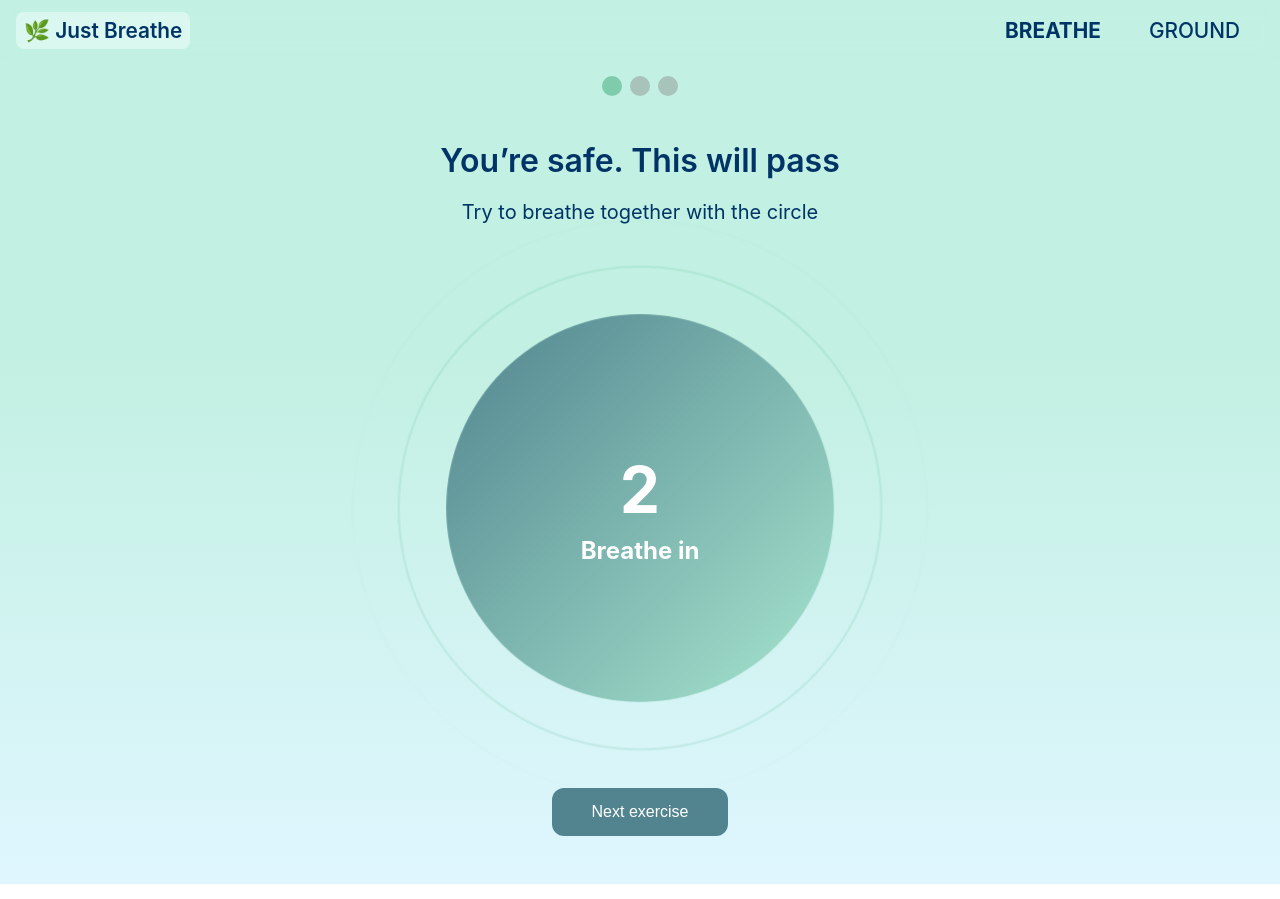
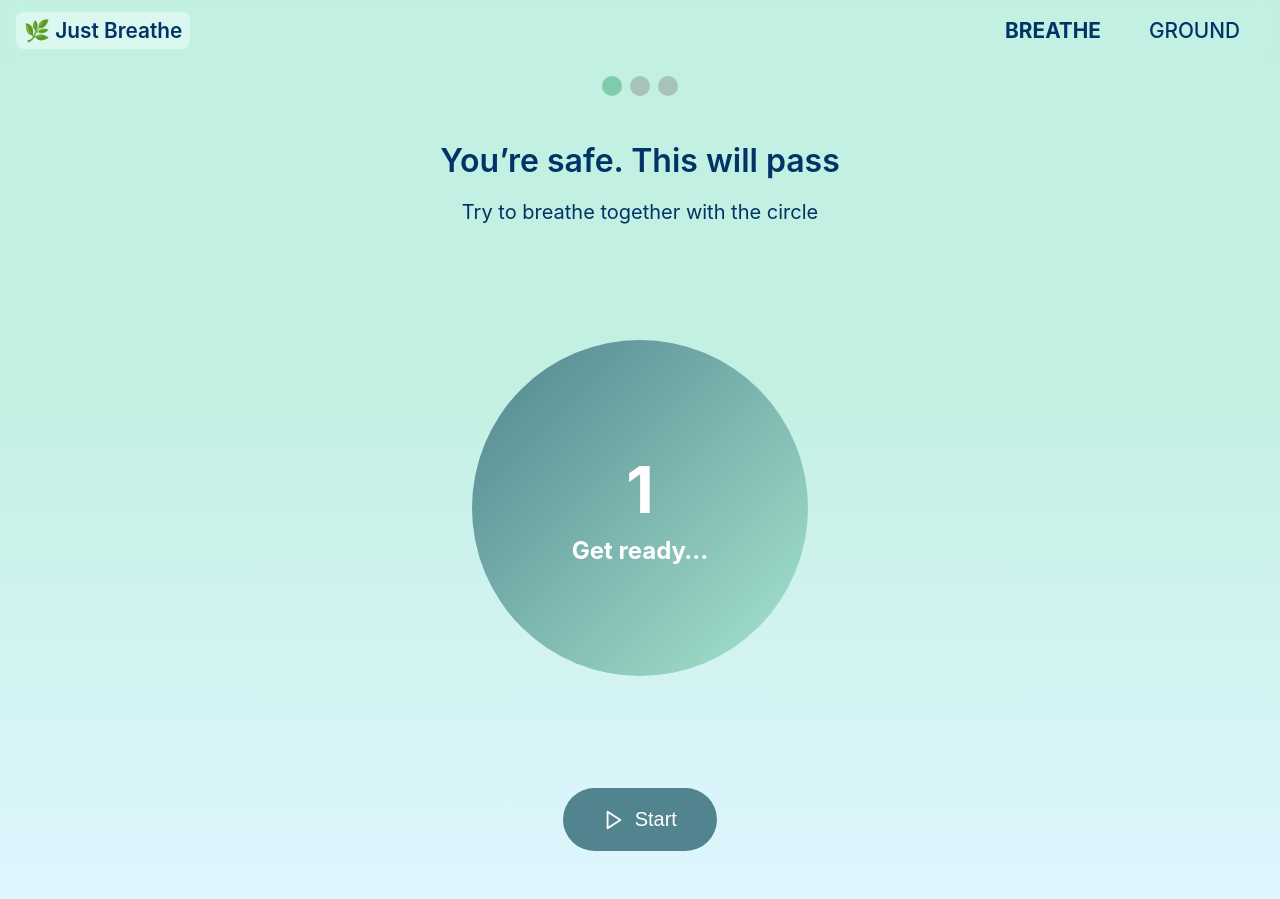
Before and after one commit to Eka1984/panic-tools, a React (Vite) app: page / in a window 1280 px wide. Built offline with nearby package versions, Linux system fonts and the light colour scheme; a web font is replaced by a local one.

Commit message:
feat: integrate play/pause functionality in Breathing component

```diff
--- a/package.json
+++ b/package.json
@@ -13,6 +13,7 @@
     "framer-motion": "^12.23.26",
     "react": "^19.1.1",
     "react-dom": "^19.1.1",
+    "react-icons": "^5.5.0",
     "react-router-dom": "^7.9.3"
   },
   "devDependencies": {
--- a/src/components/BreathingCircle/BreathingCircle.module.css
+++ b/src/components/BreathingCircle/BreathingCircle.module.css
@@ -10,10 +10,17 @@
   height: 100%;
   border-radius: 50%;
   background: var(--circle-gradient);
-  transition: all 4.4s linear;
-  transform: scale(0.7);
   position: relative;
   z-index: 1;
+  transform: scale(0.7);
+}
+
+.circle.running {
+  transition: all 4.4s linear;
+}
+
+.circle.stopped {
+  transition: none !important;
 }
 
 /* Ripple elements */
@@ -30,6 +37,12 @@
   transform: translate(-50%, -50%) scale(1);
   opacity: 0;
   pointer-events: none;
+}
+
+.circle.stopped::before,
+.circle.stopped::after {
+  animation-play-state: paused !important;
+  opacity: 0 !important;
 }
 
 .circle::before {
--- a/src/components/BreathingCircle/BreathingCircle.tsx
+++ b/src/components/BreathingCircle/BreathingCircle.tsx
@@ -38,11 +38,15 @@ const PHASE_CLASS: Partial<Record<Phase, string>> = {
   [PHASES.OUT_HOLD]: styles.outHold,
 };
 
-export default function BreathingCircle() {
+export default function BreathingCircle({ isRunning }: { isRunning: boolean }) {
   const [phase, setPhase] = useState<Phase>(PHASES.READY);
   const [secondsLeft, setSecondsLeft] = useState(DURATION);
 
   useEffect(() => {
+    if (!isRunning) {
+      return;
+    }
+
     const timer = setTimeout(() => {
       if (secondsLeft < CYCLE_LENGTH) {
         setSecondsLeft((prev) => prev + 1);
@@ -53,11 +57,23 @@ export default function BreathingCircle() {
     }, COUNT_INTERVAL);
 
     return () => clearTimeout(timer);
-  }, [secondsLeft]);
+  }, [secondsLeft, isRunning]);
+
+  useEffect(() => {
+    if (isRunning) return;
+
+    // Reset to initial state
+    setPhase(PHASES.READY);
+    setSecondsLeft(DURATION);
+  }, [isRunning]);
 
   return (
     <div className={styles.circleWrapper}>
-      <div className={`${styles.circle} ${PHASE_CLASS[phase] ?? ""}`} />
+      <div
+        className={`${styles.circle} ${PHASE_CLASS[phase] ?? ""} ${
+          isRunning ? styles.running : styles.stopped
+        }`}
+      />
       <div className={styles.textWrapper}>
         <div className={styles.count}>{secondsLeft}</div>
         <div className={styles.text}>{PHASE_LABEL[phase]}</div>
--- a/src/pages/Breathing/Breathing.module.css
+++ b/src/pages/Breathing/Breathing.module.css
@@ -30,13 +30,21 @@
 }
 
 .primary {
-  padding: 15px 40px;
+  display: inline-flex;
+  align-items: center;
+  gap: 0.6rem;
+  padding: 20px 40px;
   background-color: var(--accent, #51848f);
   color: white;
-  font-size: 16px;
+  font-size: 20px;
   border: 0;
-  border-radius: 12px;
+  border-radius: 90px;
   cursor: pointer;
+}
+
+.primary svg {
+  width: 1.1em;
+  height: 1.1em;
 }
 
 .ghost {
--- a/src/pages/Breathing/Breathing.tsx
+++ b/src/pages/Breathing/Breathing.tsx
@@ -1,10 +1,20 @@
 import styles from "./Breathing.module.css";
 import BreathingCircle from "../../components/BreathingCircle/BreathingCircle";
-import { useNavigate } from "react-router-dom";
+// import { useNavigate } from "react-router-dom";
 import { motion } from "framer-motion";
+import { FiPlay } from "react-icons/fi";
+import { FiPause } from "react-icons/fi";
+import { useState } from "react";
 
 export default function Breathing() {
-  const navigate = useNavigate();
+  const [isRunning, setIsRunning] = useState(false);
+
+  // const navigate = useNavigate();
+
+  function handleToggle() {
+    setIsRunning((prev) => !prev);
+  }
+
   return (
     <motion.div
       initial={{ opacity: 0 }}
@@ -16,13 +26,18 @@ export default function Breathing() {
         <h1>You’re safe. This will pass</h1>
         <p>Try to breathe together with the circle</p>
         <div className={styles.circlePlaceholder}>
-          <BreathingCircle />
+          <BreathingCircle isRunning={isRunning} />
         </div>
-        <button
-          className={styles.primary}
-          onClick={() => navigate("/grounding")}
-        >
-          Next exercise
+        <button className={styles.primary} onClick={handleToggle}>
+          {isRunning ? (
+            <>
+              <FiPause size={20} /> Stop
+            </>
+          ) : (
+            <>
+              <FiPlay size={20} /> Start
+            </>
+          )}
         </button>
       </main>
     </motion.div>
```
Also changed, not shown: 1 other file (tests, documents, lock files or other folders).
